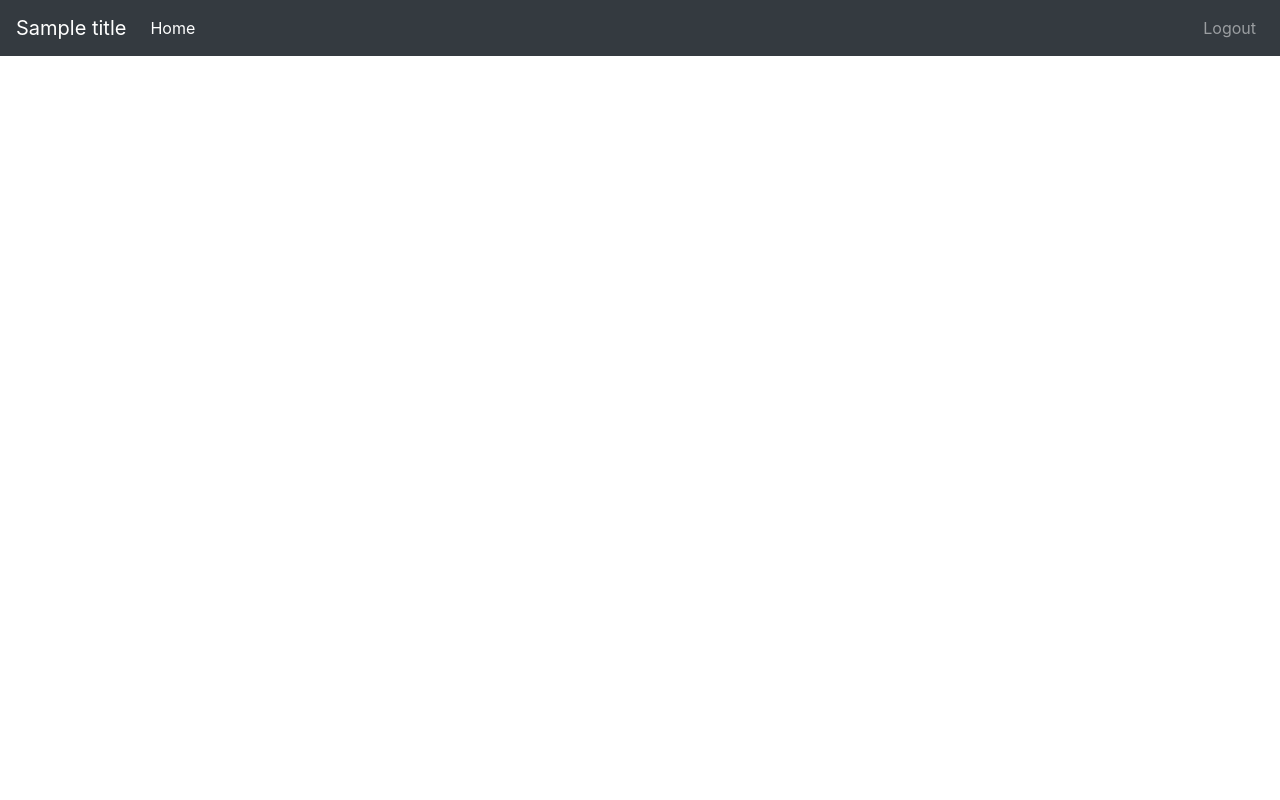
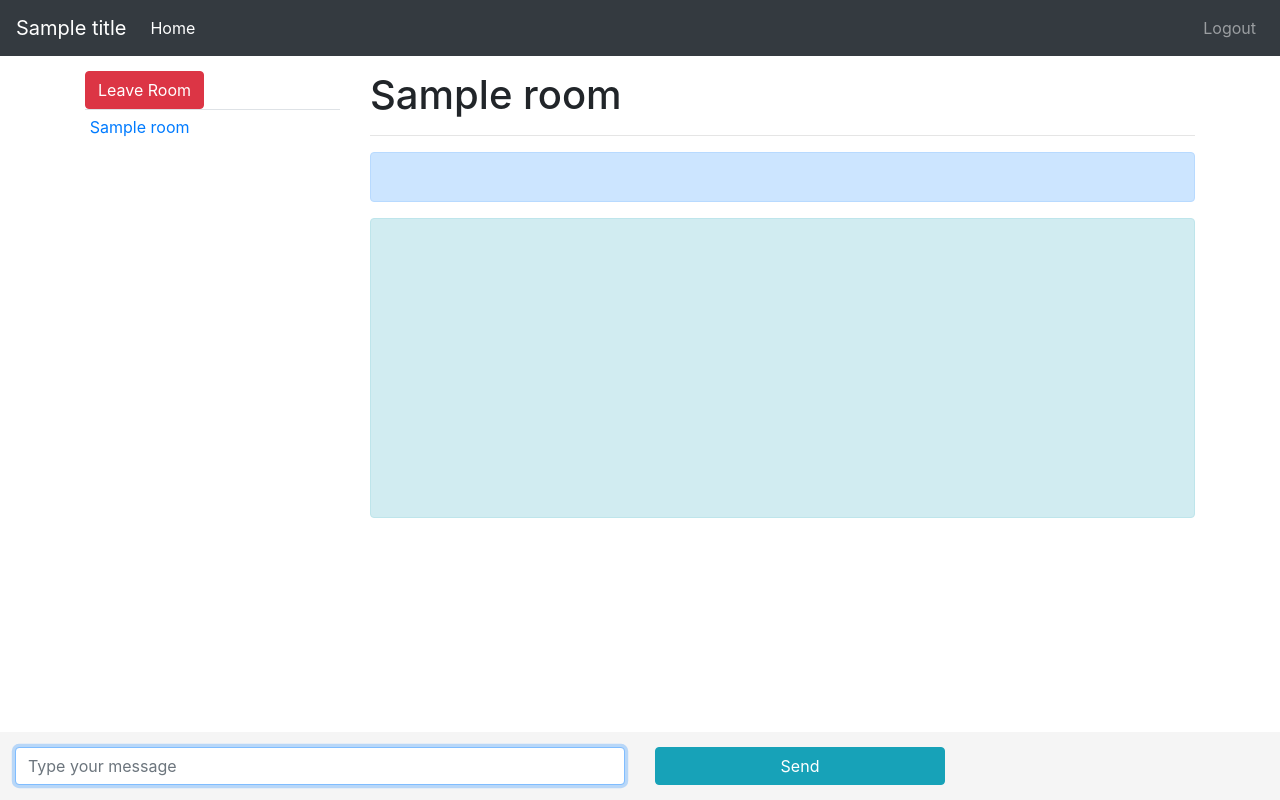
Before and after one commit to emmanuelluur/Flack_app, a Flask app: template templates/chat.html in a window 1280 px wide. Run offline with Flask 2, Linux system fonts and the light colour scheme; the template is opened without the code that fills it: most values are stand-ins (such as "Sample title", 1, 10 or a date in 2020); some libraries are stand-ins or nearby versions.

Commit message:
join room

```diff
--- a/controller/chat.py
+++ b/controller/chat.py
@@ -50,7 +50,7 @@ def chat_room(room):
     if "room" in session:
         session.pop('room',None)
     session['room'] = room
-    return  render_template('chat.html', title = 'Flack', room = room)
+    return  render_template('chat.html', title = 'Flack', room = room, rooms = rooms)
 
 @app.route("/create/room", methods=['POST'])
 def create_room():
@@ -64,11 +64,17 @@ def create_room():
         return jsonify({"type": "success", "response": "Room Created"})
     return jsonify({})
 
+@app.route("/leave", methods = ['POST'])
+def leave():
+    if request.method == 'POST':
+        session.pop("room",None)
+        return redirect(url_for('me', me = session['user']))
 
 @app.route("/logout")
 def logout():
-    if len(users) > 0:
-        users.remove(session['user'])
+    if "user" in session:
+        if len(users) > 0:
+            users.remove(session['user'])
     session.clear()
     return redirect("/", code=302)
 
@@ -78,6 +84,17 @@ def created_room(data):
     message = data['room']
     emit("room_created", {"room": message}, broadcast=True)
 
+@socketio.on("join")
+def join(data):
+    room = data['room']
+    join_room(room)
+    emit("join", {"room": room, "user": session['user']}, room=room, broadcast=True)
+
+@socketio.on("event")
+def event(data):
+    message = data['message']
+    room = data['room']
+    emit("event", {"message": message, "room": room}, room=room, broadcast=True)
 
 if __name__ == "__main__":
     pass
--- a/static/css/me.css
+++ b/static/css/me.css
@@ -1,6 +1,16 @@
 .app {
     padding-top: 15px;
 }
+
 .footer {
     background-color: #f5f5f5;
-  }
+}
+
+.chat {
+    height: 300px;
+    overflow: auto;
+}
+.chat_box {
+    padding: 15px;
+    background-color: #f5f5f5;
+}
--- /dev/null
+++ b/static/js/chat.js
@@ -0,0 +1,15 @@
+document.addEventListener("DOMContentLoaded", function () {
+    const socket = io.connect(location.protocol + '//' + document.domain + ':' + location.port);
+    let room = document.getElementById("room").value;
+    // join room
+    socket.emit('join', {
+        "room": room
+    })
+    // message to join
+    socket.on("join", data=> {
+        socket.emit("event", {"message" : `${data['user']} join to ${data['room']}`, "room": room });
+    })
+    socket.on("event", data=> {
+        document.getElementById("events").innerHTML = data['message'];
+    })
+});
--- a/templates/chat.html
+++ b/templates/chat.html
@@ -1 +1,43 @@
 {% extends "base/base.html" %}
+
+{% block main %}
+<section class="row">
+    <article class="col-sm-3">
+        <form action="/leave" method="POST">
+            <input type="hidden" id="room" value="{{ room }}">
+            <button type="submit" class="btn btn-danger">Leave Room</button>
+        </form>
+
+        <table class="table table-sm">
+            {% for room in rooms %}
+            <tr>
+                <td><a href="{{ url_for('chat_room', room=room) }}"> {{ room }} </a></td>
+            </tr>
+            {% endfor %}
+        </table>
+    </article>
+    <article class="col-sm-9">
+        <h1>{{ room }}</h1>
+
+        <hr>
+        <div class="alert alert-primary" id="events"> &nbsp;</div>
+        <div class="alert alert-info chat"></div>
+    </article>
+</section>
+<form class="fixed-bottom chat_box text-center">
+    <div class="row">
+        <div class="col-sm-6">
+            <input type="text" class="form-control" name="message" id="message" autofocus
+                placeholder="Type your message">
+        </div>
+        <div class="col-sm-3 align-center">
+            <button type="button" class="btn btn-info btn-block" id="send_message">Send</button>
+        </div>
+    </div>
+
+</form>
+{% endblock %}
+
+{% block js %}
+    <script src="{{ url_for('static', filename='js/chat.js') }}"></script>
+{% endblock %}
```
